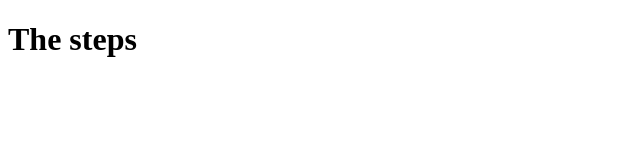
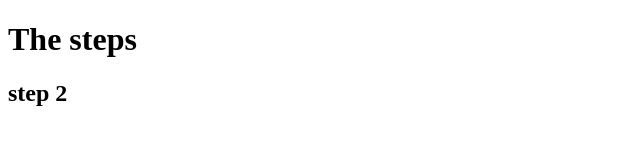
Before and after one commit to chilemati/sshtest, a plain HTML site: page index.html in a window 1280 px wide. Shown: the full height of the page, 0-640 px from the left. Drawn offline with Linux system fonts and the light colour scheme.

Commit message:
version 2

```diff
--- a/index.html
+++ b/index.html
@@ -10,6 +10,7 @@
 
 <body>
     <h1>The steps</h1>
+    <h2> step 2</h2>
 
 </body>
 
```
